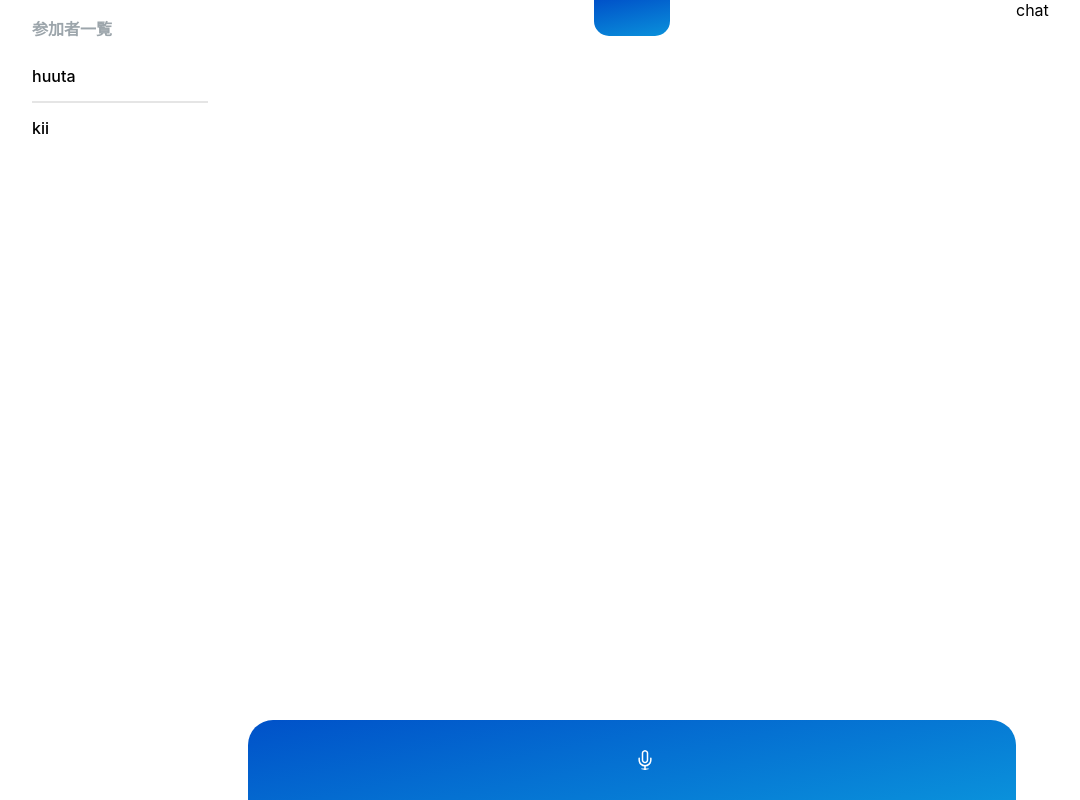
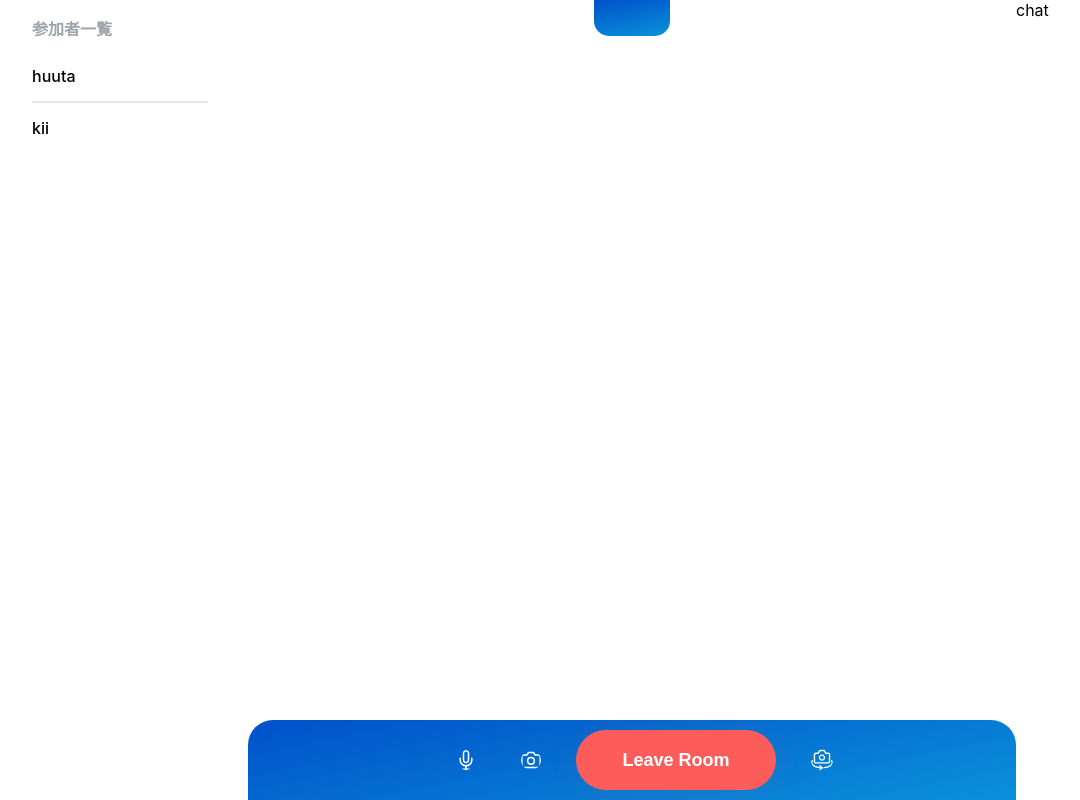
Before and after one commit to birdfishdrumn/webrtc-groupe, a React (Create React App) app: page /room in a window 1280 px wide. Shown: the whole page, without its empty margins (8-1088 px from the left). Built offline with nearby package versions, Linux system fonts and the light colour scheme.

Commit message:
cameraボタン,退出ボタン、カメラ切り替えボタンの作成

```diff
--- a/src/components/RoomPage/VideoSection/CameraButton.tsx
+++ b/src/components/RoomPage/VideoSection/CameraButton.tsx
@@ -1,8 +1,19 @@
-import React from 'react'
+import React, { useState } from 'react'
+import CameraButtonImg from "src/resources/images/camera.svg";
+import CameraButtonImgOff from "src/resources/images/cameraOff.svg";
+const CameraButton = () => {
+  const [isLocalVideoDisabled, setIsLocalVideoDisabled] = useState(false)
 
-const CameraButton = () => {
+  const handleCameraButtonPressed = () => {
+    setIsLocalVideoDisabled(!isLocalVideoDisabled)
+  }
   return (
-    <div>
+    <div className="video_button_container">
+      <img
+        src={isLocalVideoDisabled ? CameraButtonImgOff : CameraButtonImg}
+        className="video_button_image"
+        onClick={handleCameraButtonPressed}
+      />
 
     </div>
   )
--- a/src/components/RoomPage/VideoSection/LeaveRoomButton.tsx
+++ b/src/components/RoomPage/VideoSection/LeaveRoomButton.tsx
@@ -1,8 +1,17 @@
 import React from 'react'
 
 const LeaveRoomButton = () => {
+  const handleRoomDisconnection = () => {
+    const siteUrl = window.location.origin
+    window.location.href = siteUrl
+
+  }
   return (
-    <div>
+    <div className="video_button_container">
+      <button className="video_button_end" onClick={handleRoomDisconnection}
+      >
+        Leave Room
+      </button>
 
     </div>
   )
--- a/src/components/RoomPage/VideoSection/SwitchToScreenSharingButton.tsx
+++ b/src/components/RoomPage/VideoSection/SwitchToScreenSharingButton.tsx
@@ -1,8 +1,19 @@
-import React from 'react'
+import React, { useState } from 'react'
+import SwitchImg from "src/resources/images/switchToScreenSharing.svg";
+const SwitchToScreenSharingButton = () => {
+  const [isScreenSharingActive, setIsScreenSharingActive] = useState(false)
 
-const SwitchToScreenSharingButton = () => {
+  const handleScreenShareToggle = () => {
+    setIsScreenSharingActive(!isScreenSharingActive)
+  }
   return (
-    <div>
+
+    <div className="video_button_container">
+      <img
+        src={SwitchImg}
+        onClick={handleScreenShareToggle}
+        className="video_button_image"
+      />
 
     </div>
   )
```
